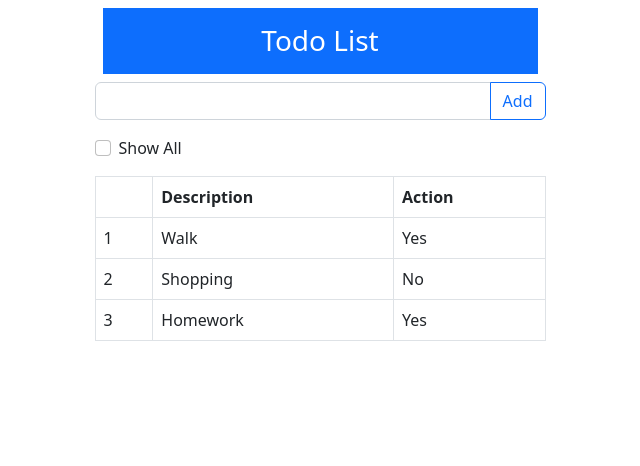
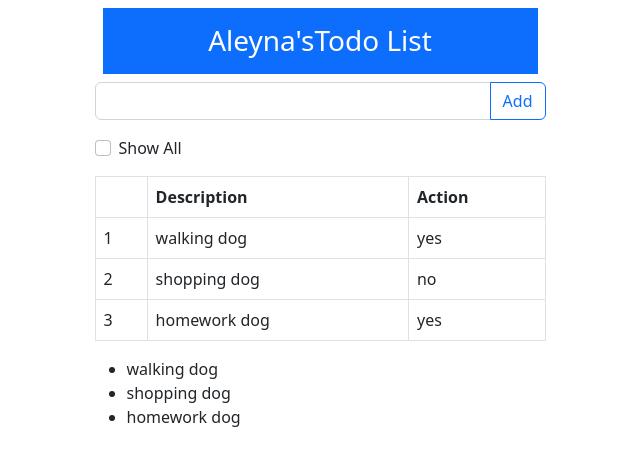
Before and after one commit to clkaley/todo-app, an Angular app: page / in a window 1280 px wide. Shown: the top 466 px of the page, without its empty margins (320-960 px from the left). Built offline with nearby package versions, Linux system fonts and the light colour scheme.

Commit message:
created array object and added table

```diff
--- a/src/app/todo/todo.component.html
+++ b/src/app/todo/todo.component.html
@@ -1,7 +1,7 @@
 <div class="container">
     <div class="row">
         <div class="col-5 mx-auto">
-            <h3 class="bg-primary text-white p-3 m-2 text-center">Todo List</h3>
+            <h3 class="bg-primary text-white p-3 m-2 text-center">{{name}}'sTodo List</h3>
 
             <div class="input-group mb-3">
                 <input type="text" class="form-control">
@@ -24,23 +24,20 @@
                     </tr>
                 </thead>
                 <tbody>
-                    <tr>
-                        <td>1</td>
-                        <td>Walk</td>
-                        <td>Yes</td>
+                    <tr *ngFor="let item of items; let i=index">
+                        <td>{{i+1}}</td>
+                        <td>{{item.description}}</td>
+                        <td>{{item.action}}</td>
                     </tr>
-                    <tr>
-                        <td>2</td>
-                        <td>Shopping</td>
-                        <td>No</td>
-                    </tr>
-                    <tr>
-                        <td>3</td>
-                        <td>Homework</td>
-                        <td>Yes</td>
-                    </tr>
+
                 </tbody>
             </table>
+
+            <ul>
+                <!-- i her birine verilecek isim of tan sonra gelen kısım array in ismi :) -->
+                <li *ngFor="let i of items">{{i.description}}</li>
+
+            </ul>
         </div>
     </div>
 </div>
--- a/src/app/todo/todo.component.ts
+++ b/src/app/todo/todo.component.ts
@@ -5,11 +5,22 @@ import { Component, OnInit } from '@angular/core';
   templateUrl: './todo.component.html',
   styleUrls: ['./todo.component.css']
 })
-export class TodoComponent implements OnInit {
+export class TodoComponent  {
 
   constructor() { }
+  name="Aleyna"
+  //items=["item1","item2","item3"]
+  items=[
+    {
+      id:1,description:"walking dog",action:"yes"
+    },
+    {
+      id:2,description:"shopping dog",action:"no"
+    },
+    {
+      id:3,description:"homework dog",action:"yes"
+    },
+  ]
 
-  ngOnInit(): void {
-  }
 
 }
```
